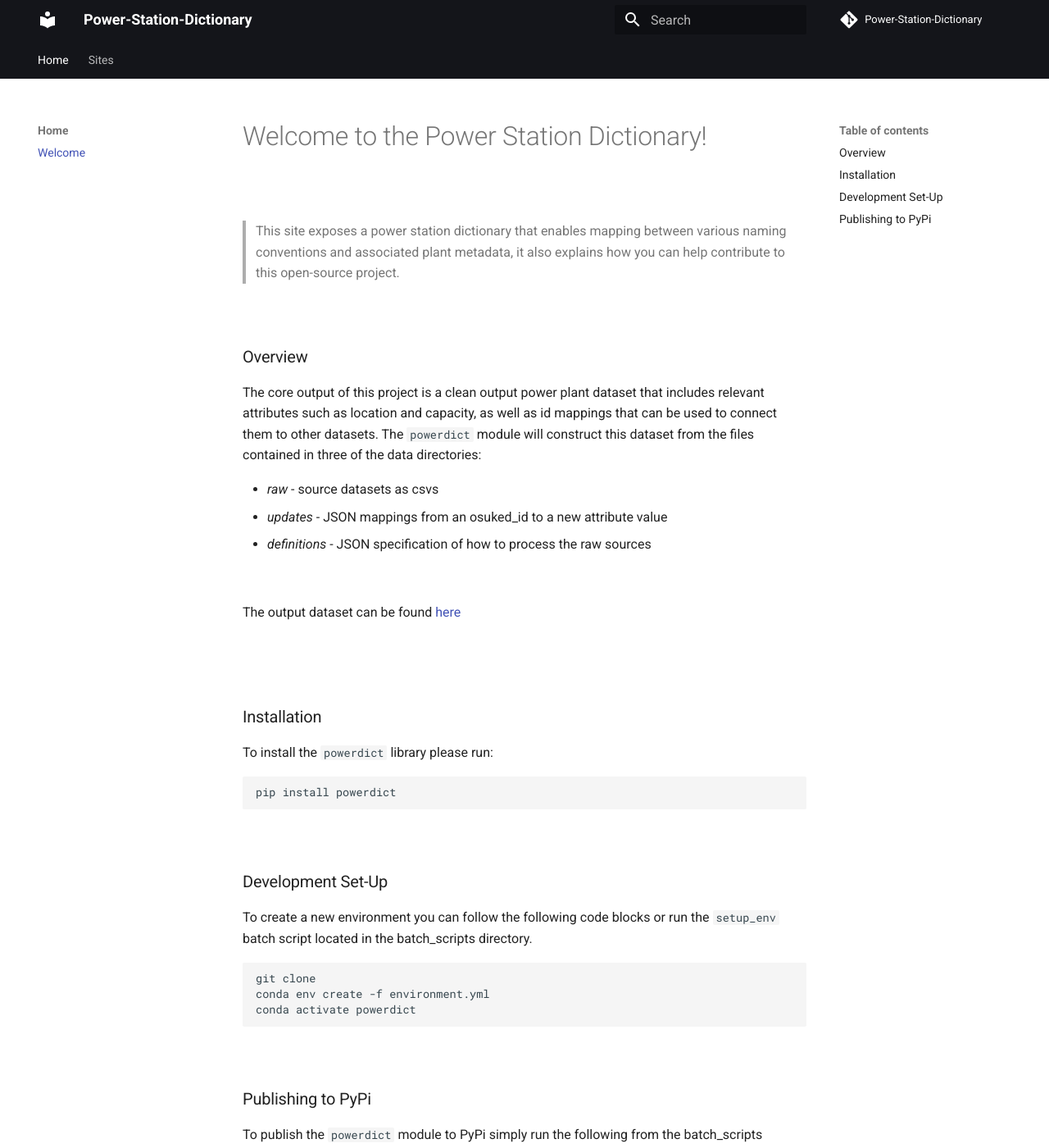
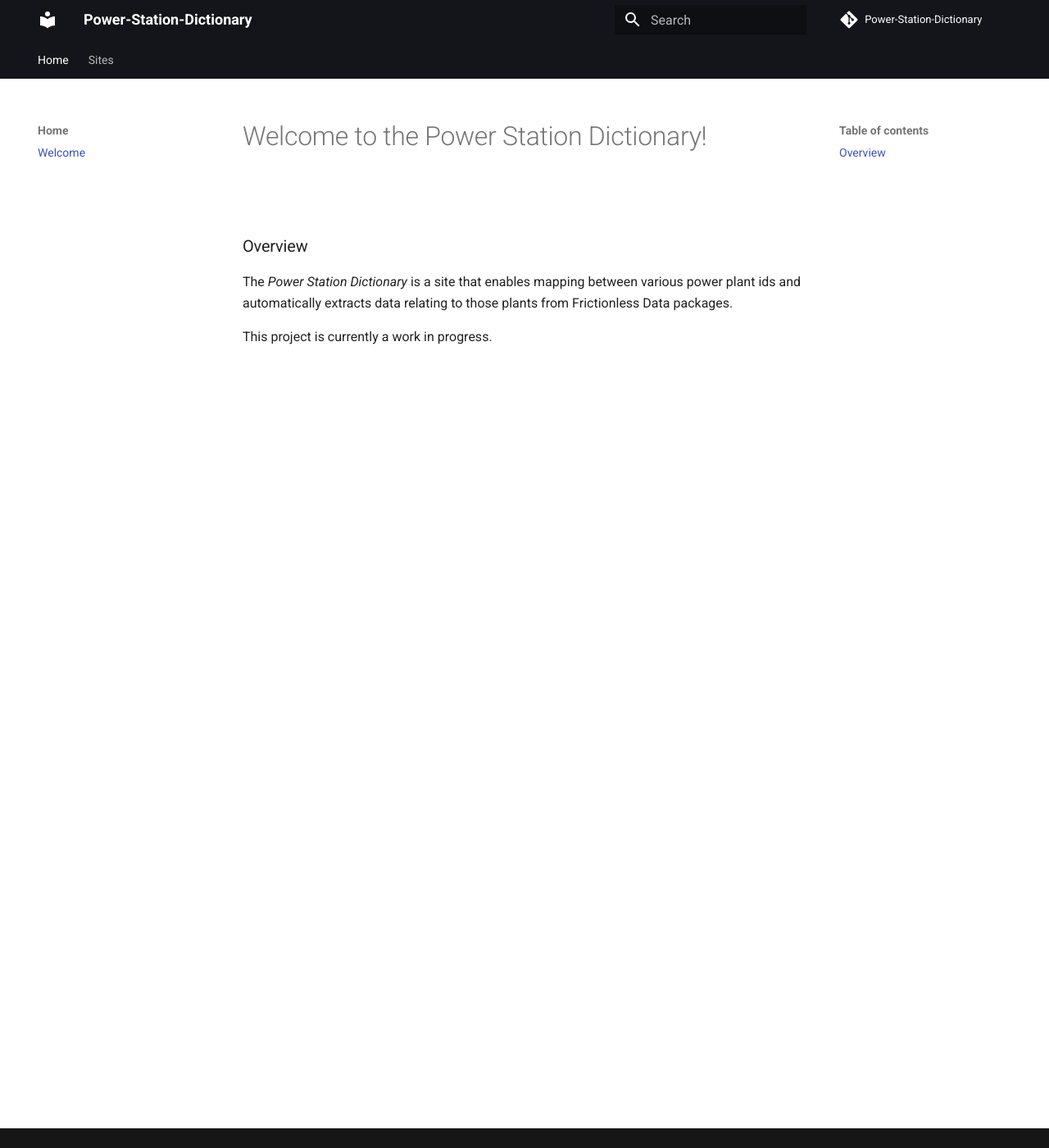
Before and after one commit to OSUKED/Power-Station-Dictionary, an MkDocs documentation site: the page built from docs/index.md, in a window 1280 px wide and 1400 px high. Shown: the whole window at 82% size. Built offline with MkDocs 1.6.1 and Material for MkDocs 9.7.7, drawn with Linux system fonts in a browser that asks for light colours; comment, search, counter and statistics services are not loaded; some of the changed text lies outside the part shown.

Commit message:
updated index

````diff
--- a/docs/index.md
+++ b/docs/index.md
@@ -1,56 +1,9 @@
 # Welcome to the Power Station Dictionary!
-
-<br>
-
-> This site exposes a power station dictionary that enables mapping between various naming conventions and associated plant metadata, it also explains how you can help contribute to this open-source project.
 
 <br>
 
 ### Overview
 
-The core output of this project is a clean output power plant dataset that includes relevant attributes such as location and capacity, as well as id mappings that can be used to connect them to other datasets. The `powerdict` module will construct this dataset from the files contained in three of the data directories:
+The *Power Station Dictionary* is a site that enables mapping between various power plant ids and automatically extracts data relating to those plants from Frictionless Data packages.
 
-* *raw* - source datasets as csvs
-* *updates* - JSON mappings from an osuked_id to a new attribute value
-* *definitions* - JSON specification of how to process the raw sources
-
-<br>
-
-The output dataset can be found [here](https://github.com/OSUKED/Power-Station-Dictionary/blob/main/data/output/power_stations.csv)
-
-<br>
-<br>
-
-### Installation
-
-To install the `powerdict` library please run:
-
-```bash
-pip install powerdict
-```
-
-<br>
-
-### Development Set-Up
-
-To create a new environment you can follow the following code blocks or run the `setup_env` batch script located in the batch_scripts directory.
-
-```
-git clone
-conda env create -f environment.yml
-conda activate powerdict
-```
-
-<br>
-
-### Publishing to PyPi
-
-To publish the `powerdict` module to PyPi simply run the following from the batch_scripts directory
-
-```bash
-pypi_publish
-```
-
-When prompted you should enter your PyPi username and password
-
-After this you will be able to install the latest version of powerdict using `pip install powerdict`
+This project is currently a work in progress.
````
Also changed, not shown: 3 other files.
